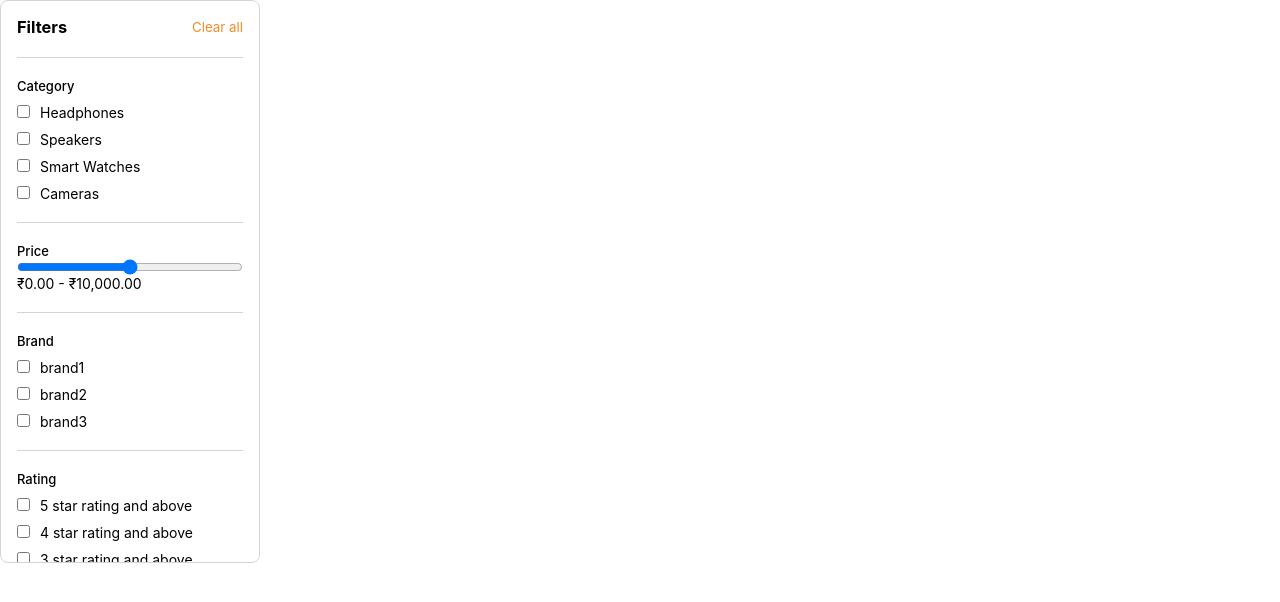
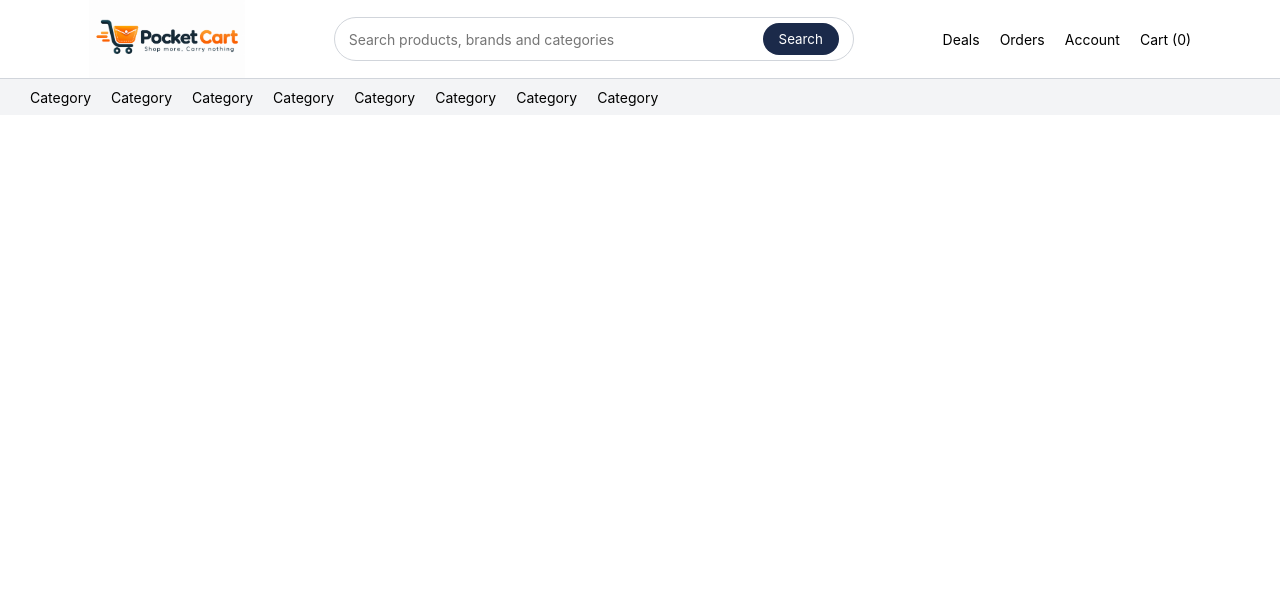
Before and after one commit to Velang2003/Pocket-Cart, a React (Vite) app: page / in a window 1280 px wide. Shown: the top 602 px of the page. Built offline with nearby package versions, Linux system fonts and the light colour scheme.

Commit message:
Feat: added header layout

```diff
--- a/src/app/App.tsx
+++ b/src/app/App.tsx
@@ -9,7 +9,8 @@
 // import ProductFeedback from "../features/products/ProductFeedback";
 // import CartProductCard from "../features/cart/component/CartProductCard";
 // import OrderSummery from "../features/orders/component/OrderSummery";
-import ProductFilter from "../features/products/components/filters/ProductFilter";
+// import ProductFilter from "../features/products/components/filters/ProductFilter";
+import HeaderLayout from "../components/layout/header/HeaderLayout";
 
 function App() {
   const product = {
@@ -35,7 +36,8 @@ function App() {
       <ProductFeedback />
       <CartProductCard />
       <OrderSummery/> */}
-      <ProductFilter/>
+      {/* <ProductFilter/> */}
+      <HeaderLayout/>
     </>
   );
 }
--- /dev/null
+++ b/src/components/layout/header/HeaderLayout.css
@@ -0,0 +1,35 @@
+.primaryLogo{
+    width: 156px;
+}
+
+.header{
+    height: 184px;
+}
+
+.header > div{
+    display: flex;
+    align-items: center;
+    font-size: var(--text-body);
+    justify-content: space-evenly;
+}
+
+.header > div > .navLinks{
+    display: flex;
+    gap: 20px;
+}
+
+.header > div:first-child{
+    border-bottom: 1px solid var(--color-border);
+}
+
+.header > .topCategories{
+    display: flex;
+    justify-content: start;
+    padding-left: 20px;
+    background-color: var(--color-surface-soft);
+    height: 36px;
+}
+
+.header > .topCategories > p{
+    margin: 0 10px;
+}
--- /dev/null
+++ b/src/components/layout/header/HeaderLayout.tsx
@@ -0,0 +1,32 @@
+import Search from "../../ui/Search"
+import PrimaryLogo from "../../../assets/Pocket_Cart_Logo_Primary.png";
+import "./HeaderLayout.css"
+import Button from "../../ui/Button";
+function HeaderLayout() {
+  return (
+    <section className="header">
+      <div>
+        <img className="primaryLogo" src={PrimaryLogo} alt="Pocket Cart Logo" />
+        <Search />
+        <div className="navLinks">
+          <p>Deals</p>
+          <p>Orders</p>
+          <p>Account</p>
+          <p>Cart (0)</p>
+        </div>
+      </div>
+      <div className="topCategories">
+        <p>Category</p>
+        <p>Category</p>
+        <p>Category</p>
+        <p>Category</p>
+        <p>Category</p>
+        <p>Category</p>
+        <p>Category</p>
+        <p>Category</p>
+      </div>
+    </section>
+  );
+}
+
+export default HeaderLayout
```
